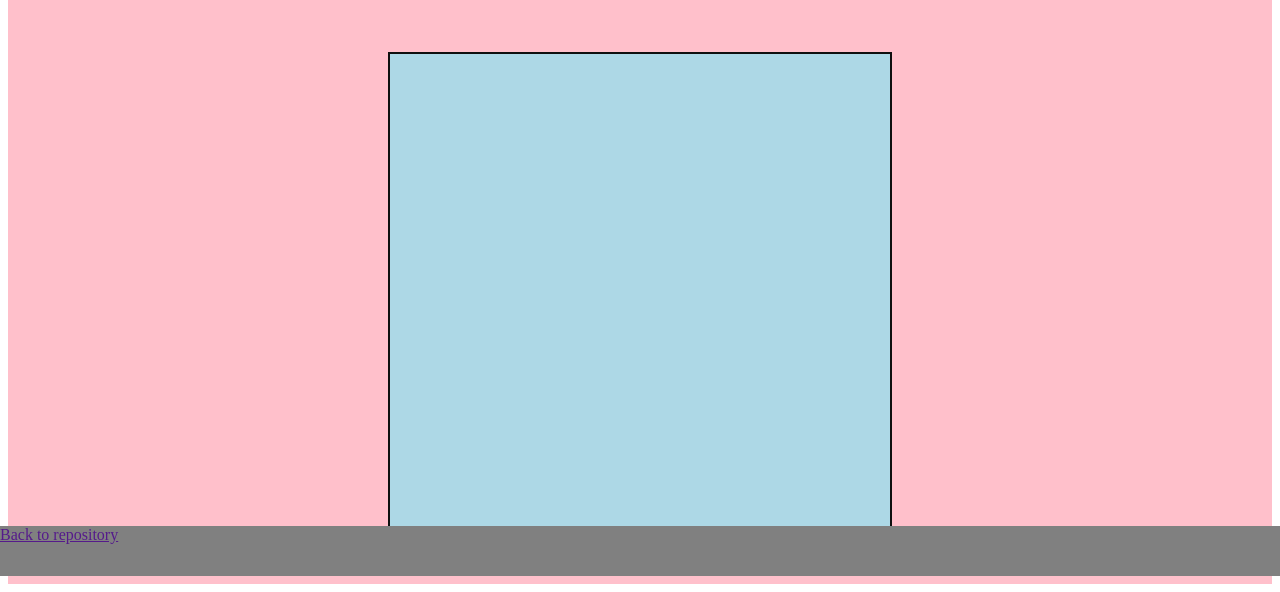
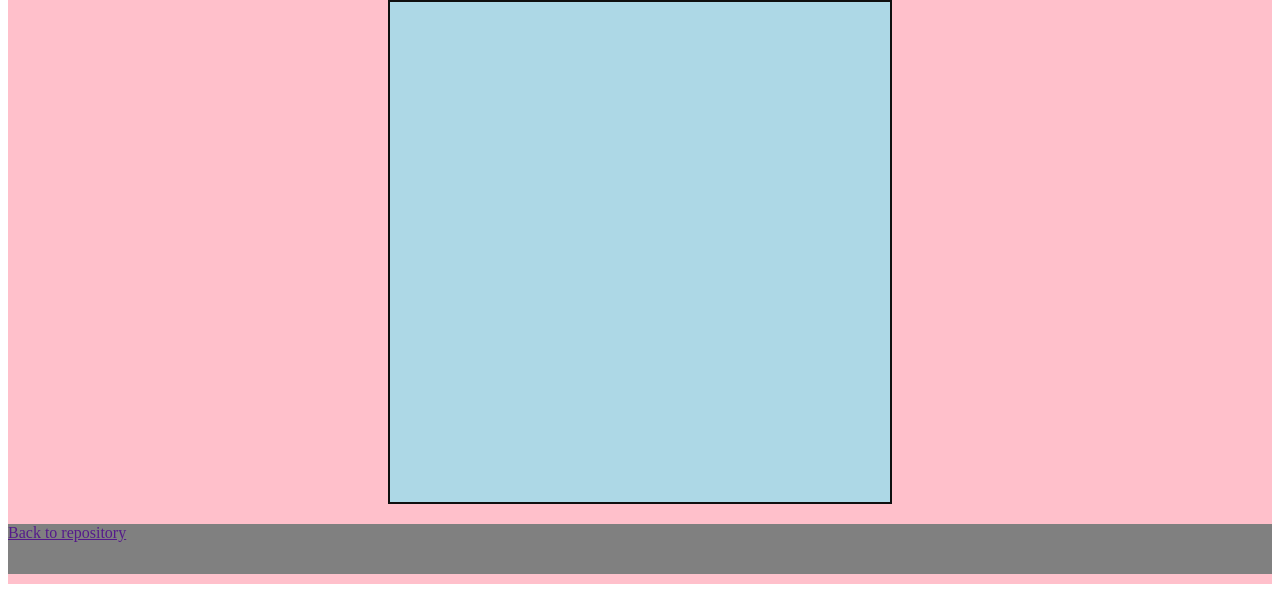
Before and after one commit to Skidragon/skidragon.github.io-etch-a-sketch, a plain HTML site: page index.html in a window 1280 px wide. Shown: the part 224-816 px from the top of the page. Drawn offline with Linux system fonts and the light colour scheme.

Commit message:
fixed footer and fixed link to repository

```diff
--- a/styles.css
+++ b/styles.css
@@ -55,10 +55,7 @@ input[type="button"]+input[type="button"] {
 }
 
 footer {
-  position: absolute;
-  bottom: 0;
-  right: 0;
-  left: 0;
   height: 50px;
+  width: 100%;
   background: grey;
 }
```
Also changed, not shown: index.html (+2 -1 lines).
